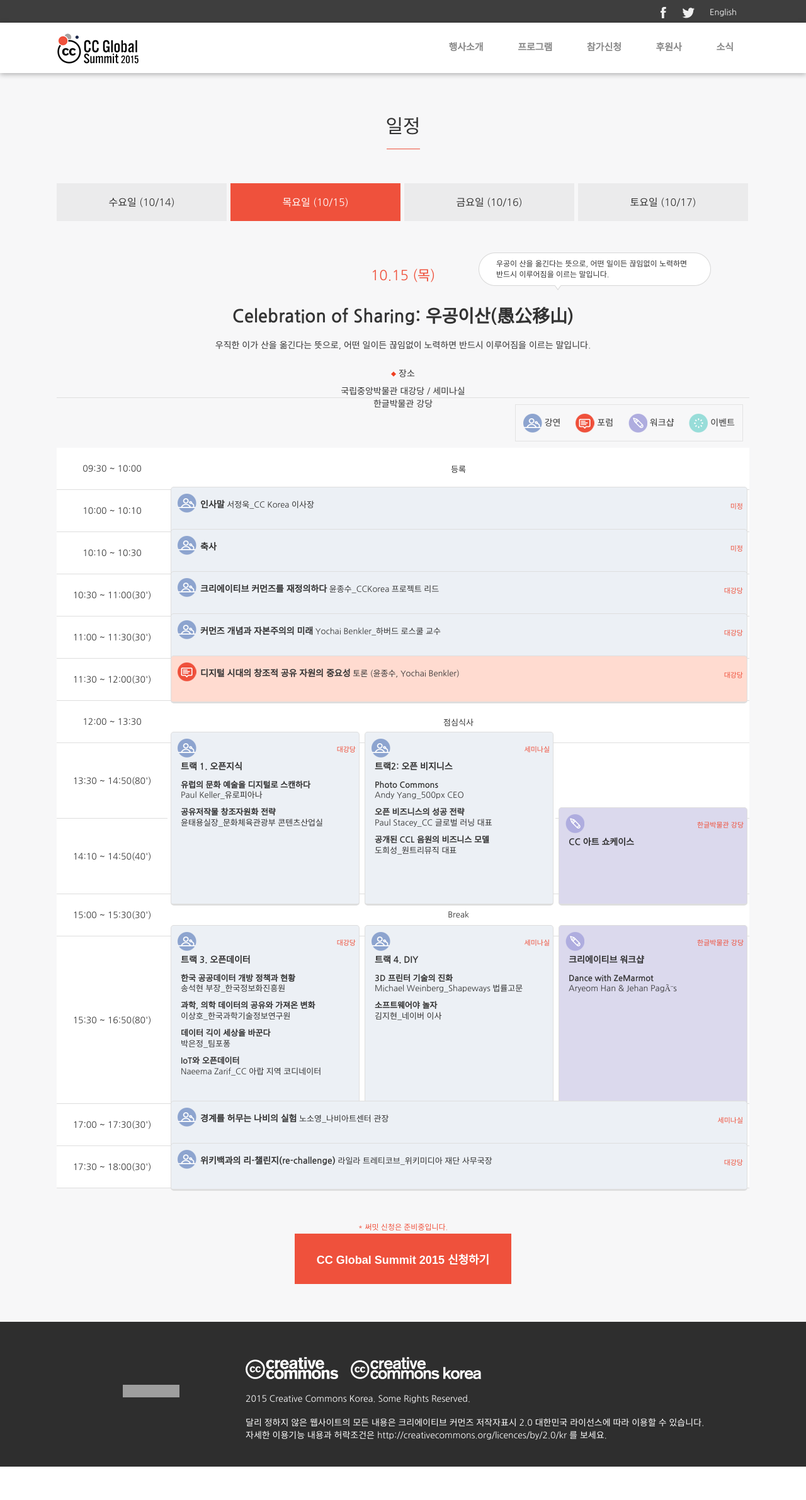
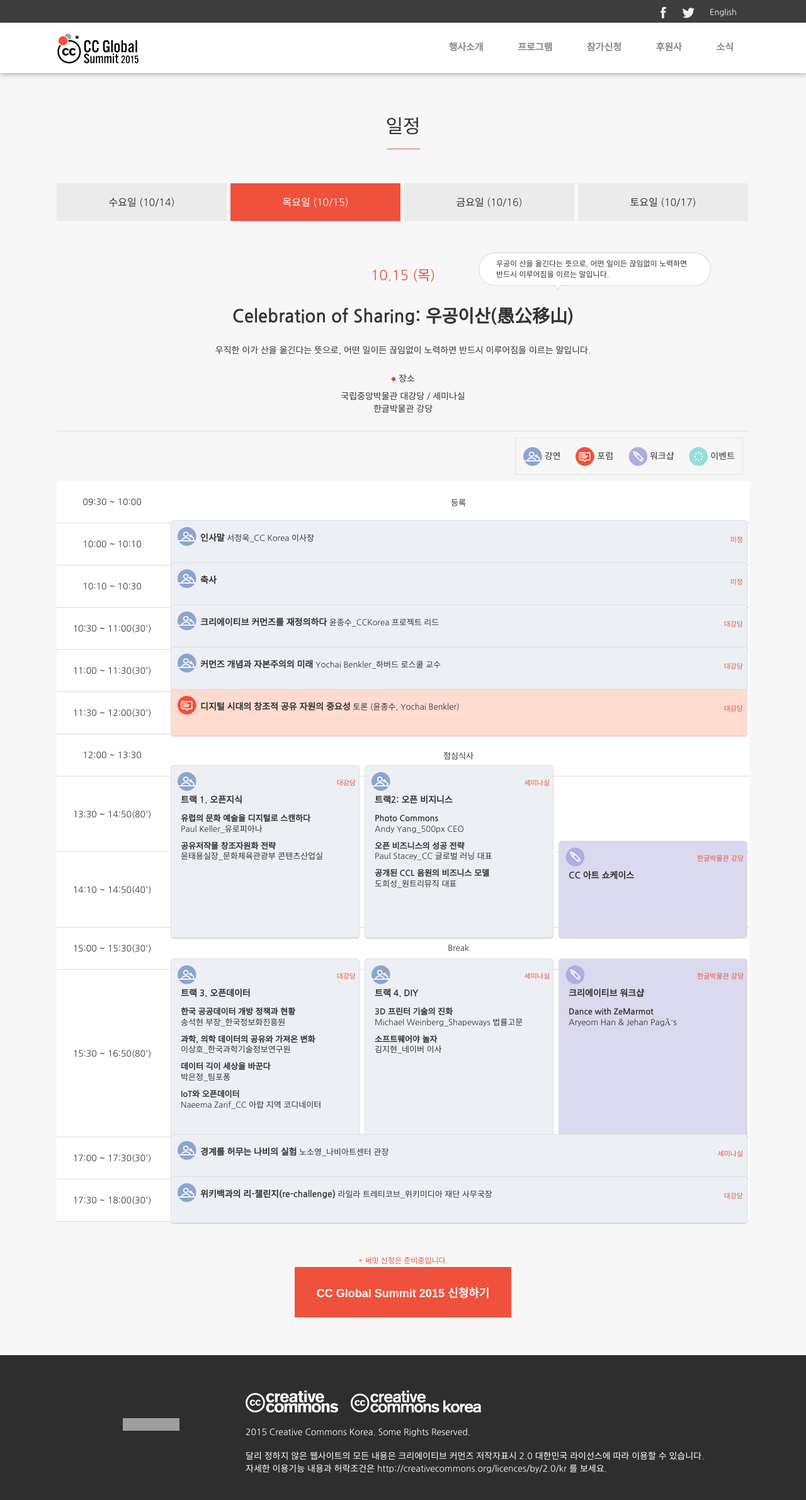
Before and after one commit to creativecommonskorea/2015-global-summit, a Jekyll site: the page built from programs.html, in a window 1280 px wide. Shown: the whole page at 63% size. Built offline with Jekyll 4.4.1, drawn with Linux system fonts in a browser that asks for light colours; nearby versions of some CDN libraries; before the commit the page ends 2329 px from its top, so only the background shows below that; grey boxes are pictures that could not be loaded.

Commit message:
day concept 마진 수정

```diff
--- a/css/main.css
+++ b/css/main.css
@@ -1328,7 +1328,6 @@ a {
     .schedule .days .day:last-child {
       margin-right: 0px; }
   .schedule .day_concept {
-    height: 212px;
     padding-top: 68px;
     position: relative; }
     .schedule .day_concept .date {
@@ -1340,9 +1339,9 @@ a {
       font-weight: bold; }
     .schedule .day_concept .concept_description {
       font-size: 14px;
-      margin-top: 17px; }
+      margin: 25px 0; }
     .schedule .day_concept .day_location {
-      margin-top: 25px;
+      margin: 25px 0;
       font-size: 14px; }
     .schedule .day_concept .balloon {
       position: absolute;
--- a/css/programs.scss
+++ b/css/programs.scss
@@ -26,7 +26,6 @@
     }
   }
   .day_concept {
-    height: 212px;
     padding-top: 68px;
     position: relative;
     .date {
@@ -40,10 +39,10 @@
     }
     .concept_description {
       font-size: 14px;
-      margin-top: 17px;
+      margin: 25px 0;
     }
     .day_location {
-      margin-top: 25px;
+      margin: 25px 0;
       font-size: 14px;
     }
     .balloon {
```
